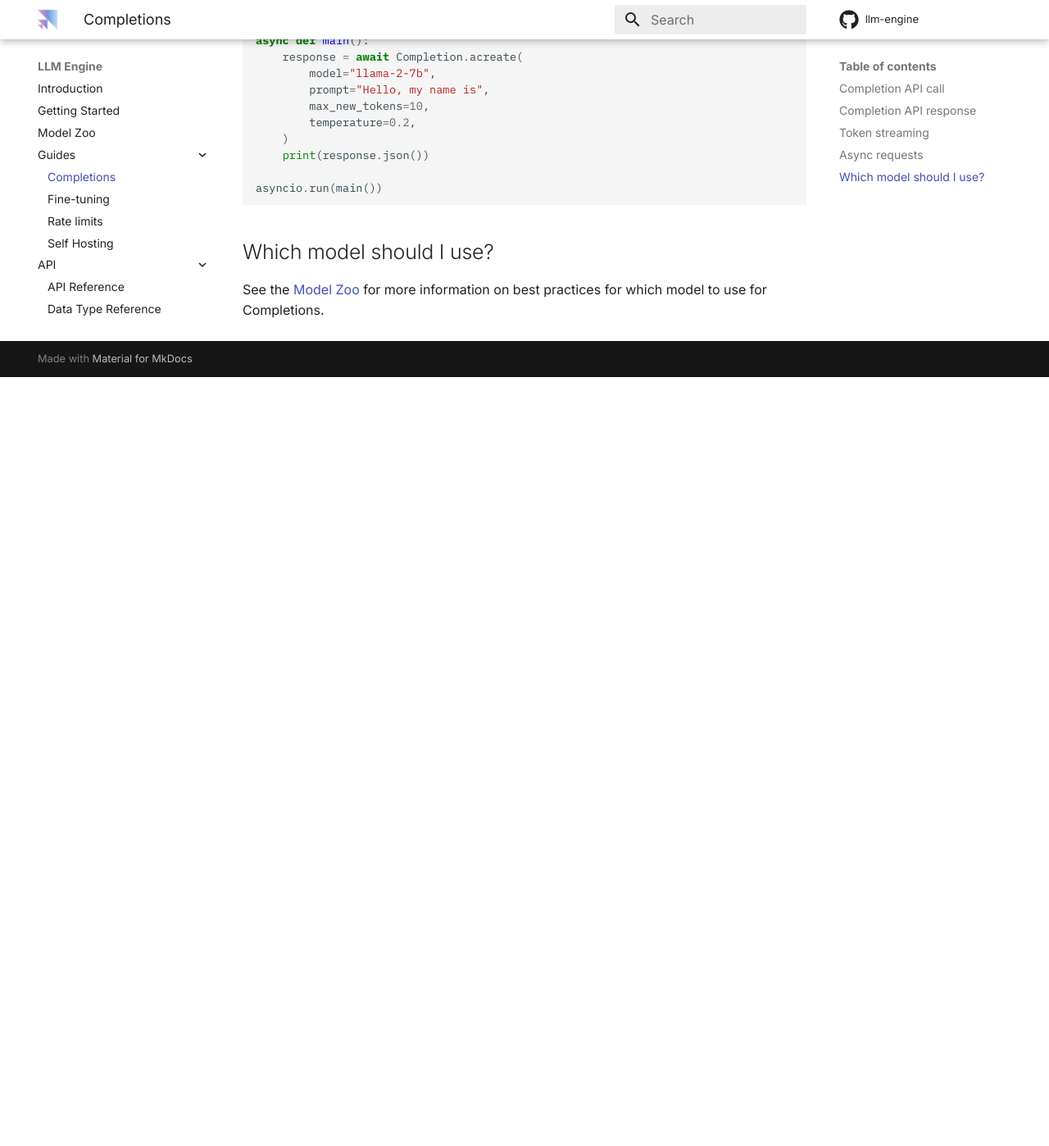
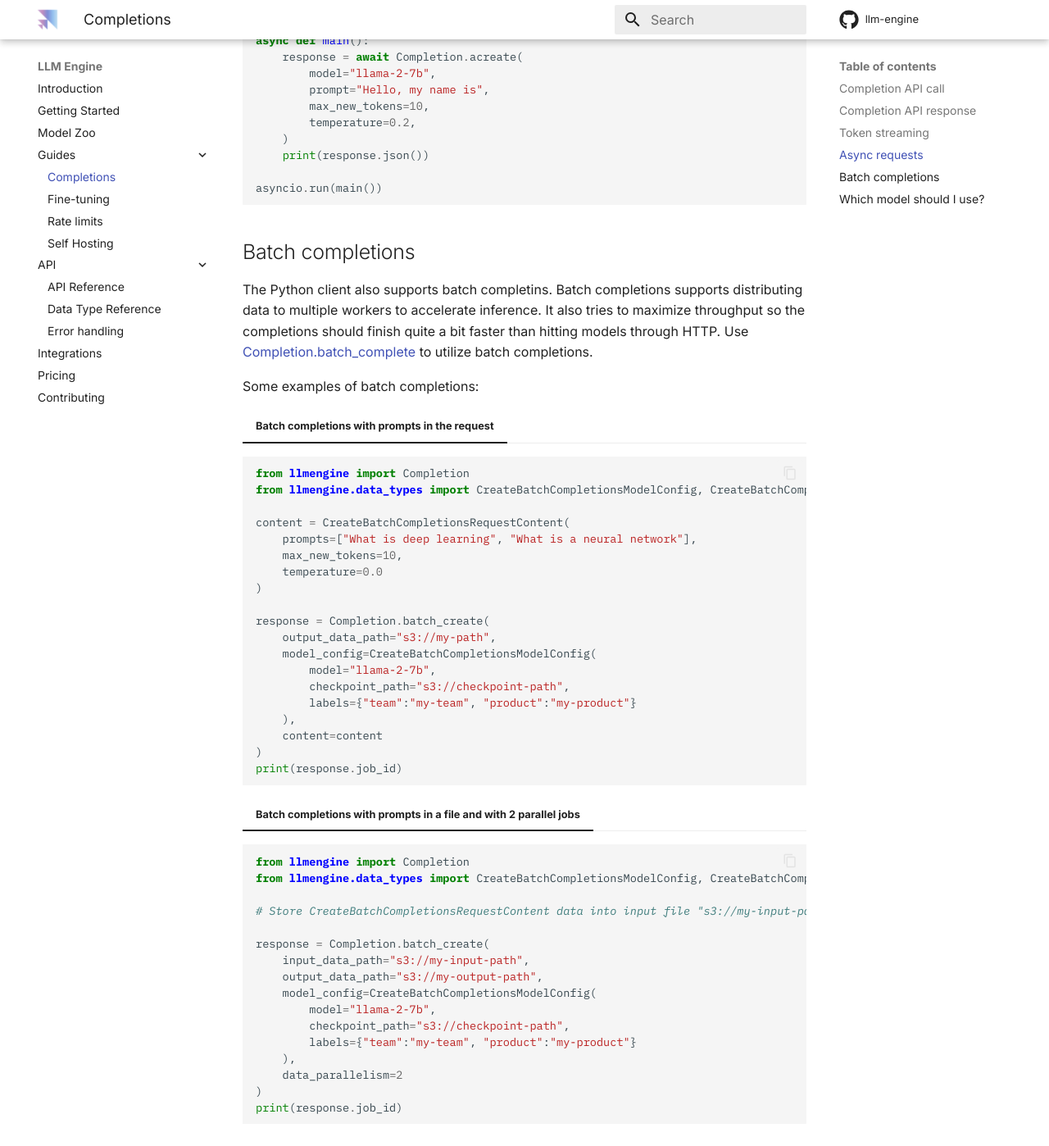
Before and after one commit to scaleapi/llm-engine, an MkDocs documentation site: the page built from docs/guides/completions.md, in a window 1280 px wide and 1400 px high, scrolled down 2559 px. Shown: the whole window at 82% size. Built offline with MkDocs 1.6.1 and Material for MkDocs 9.7.7, drawn with Linux system fonts in a browser that asks for light colours; comment, search, counter and statistics services are not loaded; before the commit the page ends 3019 px from its top, so only the background shows below that.

Commit message:
Some batch inference improvements

````diff
--- a/docs/guides/completions.md
+++ b/docs/guides/completions.md
@@ -120,6 +120,55 @@
 asyncio.run(main())
 ```
 
+## Batch completions
+
+The Python client also supports batch completins. Batch completions supports distributing data to multiple workers to accelerate inference. It also tries to maximize throughput so the completions should finish quite a bit faster than hitting models through HTTP. Use [Completion.batch_complete](../../api/python_client/#llmengine.completion.Completion.batch_complete) to utilize batch completions.
+
+Some examples of batch completions:
+
+=== "Batch completions with prompts in the request"
+```python
+from llmengine import Completion
+from llmengine.data_types import CreateBatchCompletionsModelConfig, CreateBatchCompletionsRequestContent
+
+content = CreateBatchCompletionsRequestContent(
+    prompts=["What is deep learning", "What is a neural network"],
+    max_new_tokens=10,
+    temperature=0.0
+)
+
+response = Completion.batch_create(
+    output_data_path="s3://my-path",
+    model_config=CreateBatchCompletionsModelConfig(
+        model="llama-2-7b",
+        checkpoint_path="s3://checkpoint-path",
+        labels={"team":"my-team", "product":"my-product"}
+    ),
+    content=content
+)
+print(response.job_id)
+```
+
+=== "Batch completions with prompts in a file and with 2 parallel jobs"
+```python
+from llmengine import Completion
+from llmengine.data_types import CreateBatchCompletionsModelConfig, CreateBatchCompletionsRequestContent
+
+# Store CreateBatchCompletionsRequestContent data into input file "s3://my-input-path"
+
+response = Completion.batch_create(
+    input_data_path="s3://my-input-path",
+    output_data_path="s3://my-output-path",
+    model_config=CreateBatchCompletionsModelConfig(
+        model="llama-2-7b",
+        checkpoint_path="s3://checkpoint-path",
+        labels={"team":"my-team", "product":"my-product"}
+    ),
+    data_parallelism=2
+)
+print(response.job_id)
+```
+
 ## Which model should I use?
 
 See the [Model Zoo](../../model_zoo) for more information on best practices for which model to use for Completions.
````
Also changed, not shown: 4 other files.
